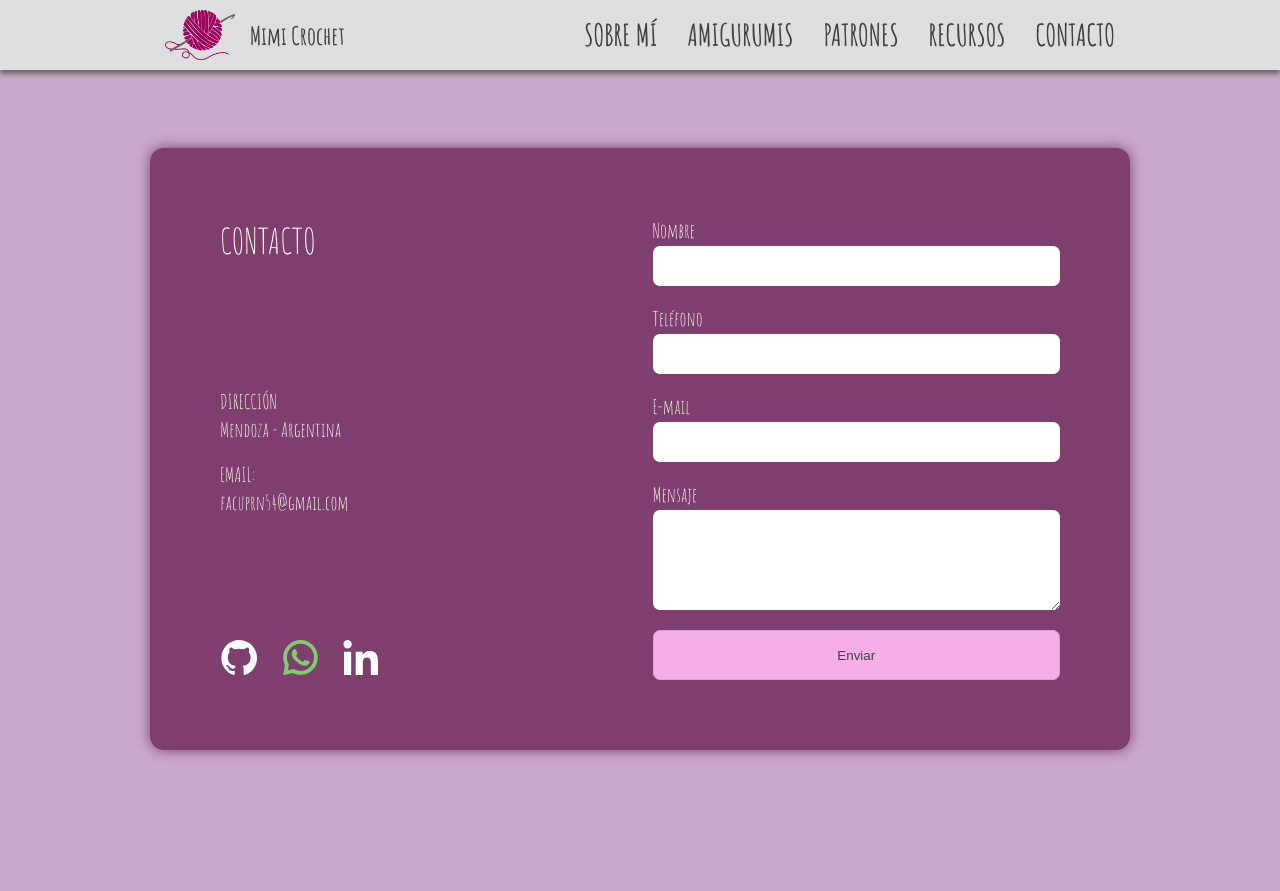
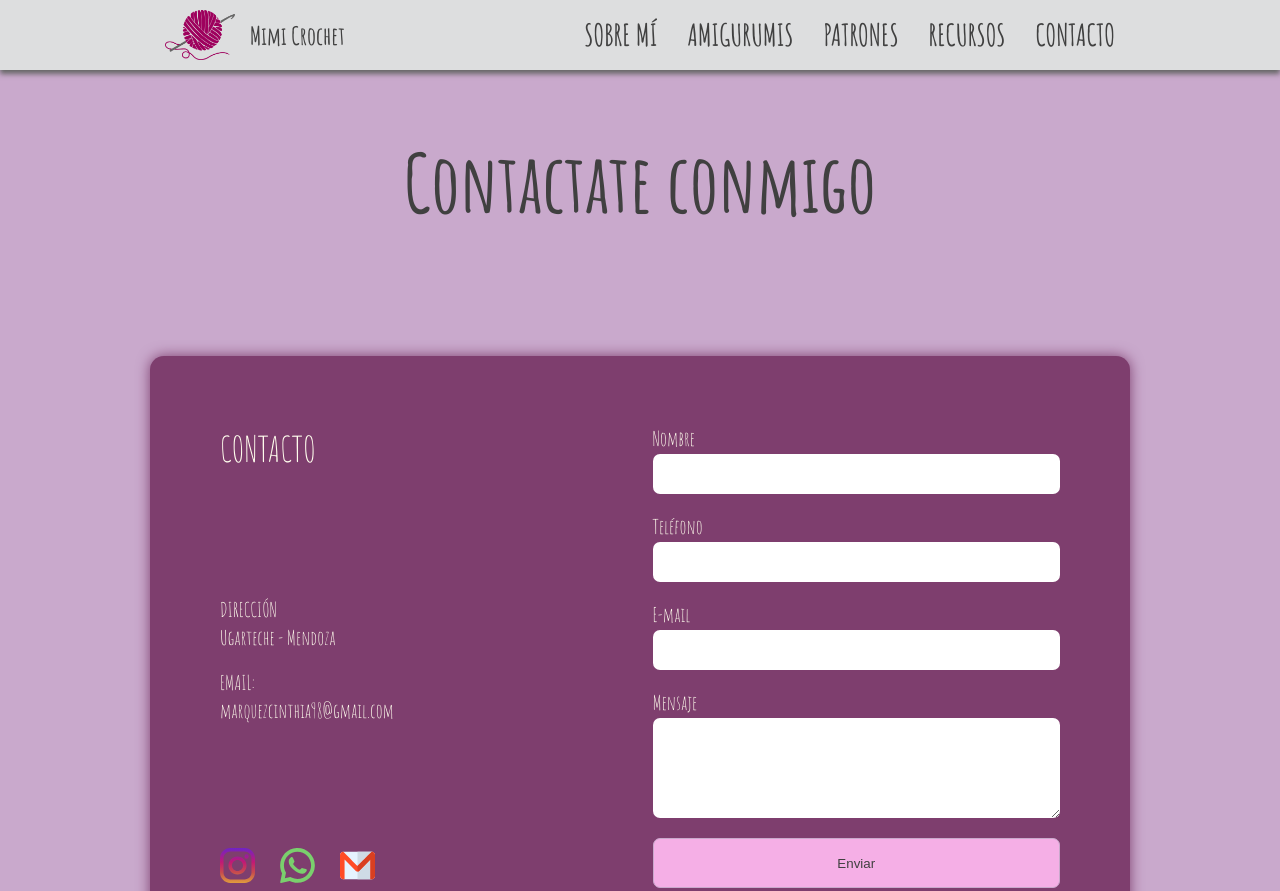
Before and after one commit to FacuRodriguezR/mimiCrochet, a plain HTML site: page pages/contact.html in a window 1280 px wide. Shown: the top 891 px of the page. Before the commit the page ends 828 px from the top, so only its background shows below. Drawn offline with Linux system fonts and the light colour scheme.

Commit message:
contact page

```diff
--- a/css/contact.css
+++ b/css/contact.css
@@ -87,6 +87,12 @@
 
   }
 
+  .contacth1{
+    font-size: 40px;
+    text-align: center;
+    color: var(--text-color);
+  }
+
   @media (min-width: 950px){
 
     .contact {
--- a/pages/contact.html
+++ b/pages/contact.html
@@ -37,6 +37,9 @@
         </nav>
       </header>
 
+        <div class="contacth1">
+            <h1>Contactate conmigo</h1>
+        </div>
 
     <div class="horizontal-padding vertical-padding">
         <section class="contact" id="contacto">
@@ -46,11 +49,11 @@
             <div class="contact-details">
               <div class="contact-details-group">
                 <p class="contact-label">Dirección</p>
-                <p class="contact-text">Mendoza - Argentina</p>
+                <p class="contact-text">Ugarteche - Mendoza</p>
               </div>
               <div class="contact-details-group">
                 <p class="contact-label">Email:</p>
-                <p class="contact-text">facuprn54@gmail.com</p>
+                <p class="contact-text">marquezcinthia98@gmail.com</p>
               </div>
 
             </div>
@@ -76,18 +79,18 @@
             <nav>
               <ul class="social-list">
                 <li class="social-item">
-                  <a href="https://github.com/FacuRodriguezR" class="social-link" target="_blank">
-                    <img src="../assets/icon/github.svg" alt="">
+                  <a href="https://www.instagram.com/mimi.tejidos___/?igshid=YmMyMTA2M2Y%3D" class="social-link" target="_blank">
+                    <img src="../assets/icon/instagram-svgrepo-com.svg" alt="">
                   </a>
                 </li>
                 <li class="social-item">
-                  <a href="https://api.whatsapp.com/send?l=es&phone=+5492616904041&text=¡Hola%20Facu!%20Tengo%20una%20propuesta%20para%20vos..." class="social-link" target="_blank">
+                  <a href="https://api.whatsapp.com/send?l=es&phone=+5492615898719&text=¡Hola%20Cinthia!%20Quisiera%20encargarte%20un%20amigurumi" class="social-link" target="_blank">
                     <img src="../assets/icon/whatsapp-svgrepo-com (1).svg" alt="">
                   </a>
                 </li>
                 <li class="social-item">
-                  <a href="https://www.linkedin.com/in/facu-rodriguez/" class="social-link" target="_blank">
-                    <img src="../assets/icon/linkedin.svg" alt="coso">
+                  <a href="mailto:marquezcinthia98@gmail.com" class="social-link" target="_blank">
+                    <img src="../assets/icon/gmail-svgrepo-com.svg" alt="coso">
                   </a>
                 </li>
               </ul>
```
Also changed, not shown: assets/icon/instagram-svgrepo-com.svg (added).
